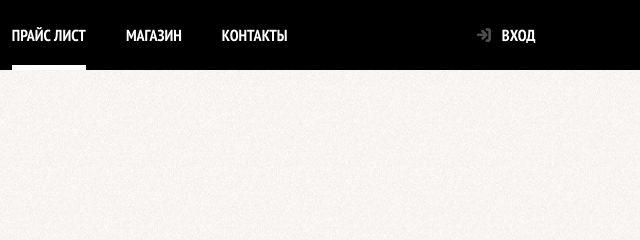
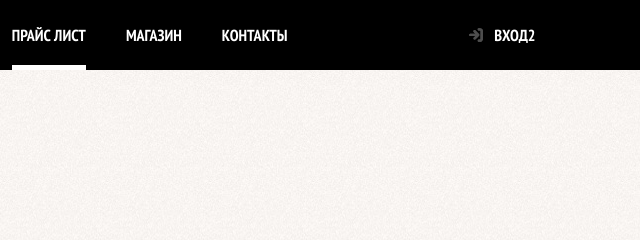
Before and after one commit to a-shashko/academy-barbershop, a plain HTML site: page price-list.html in a window 1280 px wide. Shown: the top 240 px of the page, 555-1195 px from the left. Drawn offline with Linux system fonts and the light colour scheme.

Commit message:
Update price-list.html

```diff
--- a/price-list.html
+++ b/price-list.html
@@ -22,7 +22,7 @@
 				</ul>
 				<ul class="user-navigation">
 					<li>
-						<a class="login-link" href="#">Вход</a>
+						<a class="login-link" href="#">Вход2</a>
 					</li>
 				</ul>
 			</nav>
```
